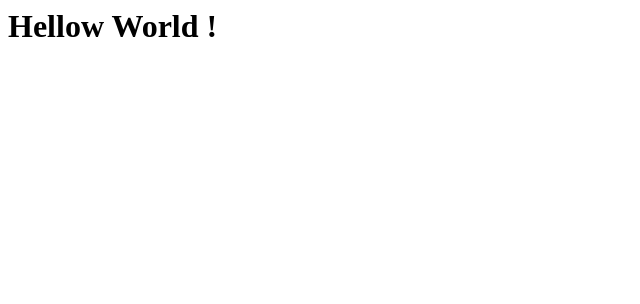
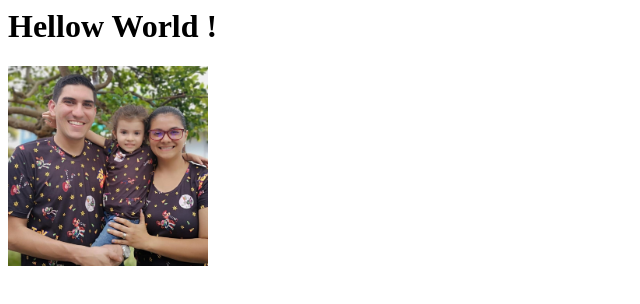
Before and after one commit to lguillemurillo/lguillemurillo.github.io, a plain HTML site: page index.html in a window 1280 px wide. Shown: the whole page, without its empty margins (0-640 px from the left). Drawn offline with Linux system fonts and the light colour scheme.

Commit message:
add image

```diff
--- a/index.html
+++ b/index.html
@@ -1,3 +1,6 @@
 <html>
     <h1>    Hellow World !</h1>
+    <div>
+            <img src="Familia.jpg" height="200">
+    </div>
 </html>
```
Also changed, not shown: Familia.jpg (added).
